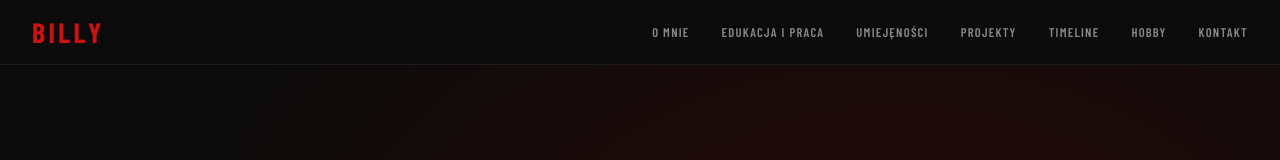
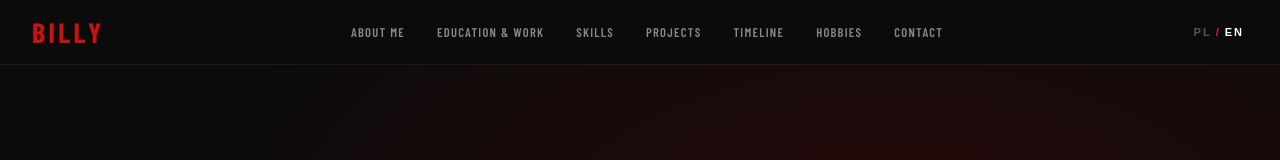
Before and after one commit to Billypl/portfolio, a React (Vite) app: page / in a window 1280 px wide. Shown: the top 160 px of the page. Built offline with nearby package versions, Linux system fonts and the light colour scheme; a web font is replaced by a local one.

Commit message:
add translations pl and eng

```diff
--- a/src/App.jsx
+++ b/src/App.jsx
@@ -9,11 +9,13 @@ import Skills from './sections/Skills'
 import Contact from './sections/Contact'
 import Footer from './sections/Footer'
 import Hobby from './sections/Hobby'
+import { LanguageProvider } from "./context/LanguageContext";
 
 function App() {
 
   return (
     <>
+      <LanguageProvider>
         <Navbar/>
         <div className={style.mainContainer}>
           <Hero/>
@@ -31,9 +33,9 @@ function App() {
           <Wave1 color='var(--dark-red)' width="150px"/>
           <Footer/>
         </div>
+      </LanguageProvider>
     </>
   )
 }
 
 export default App
-// first payment do usunięcia z Wave1 color="var(--content1)" height="150px"/>
--- /dev/null
+++ b/src/components/LanguageToggle.jsx
@@ -0,0 +1,15 @@
+import { useLanguage } from "../context/LanguageContext";
+import styles from "./LanguageToggle.module.css";
+
+export function LanguageToggle() {
+  const { lang, toggleLang } = useLanguage();
+
+  return (
+    <button className={styles.toggle} onClick={toggleLang}
+    aria-label={lang === "pl" ? "Switch to English" : "Przełącz na polski"}>
+        <span className={`${styles.lang} ${lang==="pl" ? styles.active : ""}`}>PL</span>
+        <span className={styles.sep}>/</span>
+        <span className={`${styles.lang} ${lang==="en" ? styles.active : ""}`}>EN</span>
+    </button>
+  );
+}
--- /dev/null
+++ b/src/components/LanguageToggle.module.css
@@ -0,0 +1,19 @@
+.toggle {
+  display: flex;
+  align-items: center;
+  gap: 0;
+  font-size: 11px;
+  letter-spacing: 2px;
+  cursor: pointer;
+  border: none;
+  background: none;
+  padding: 0;
+}
+.toggle .lang {
+  color: #555;
+  transition: color .2s;
+  padding: 2px 4px;
+  font-weight: 900;
+}
+.toggle .lang.active { color: #fff; }
+.toggle .sep { color: #e62222; font-weight: 900; }
--- /dev/null
+++ b/src/context/LanguageContext.jsx
@@ -0,0 +1,31 @@
+import { createContext, useContext, useState, useEffect } from "react";
+import { translations } from "../i18n/translations";
+
+const LanguageContext = createContext();
+
+export function LanguageProvider({ children }) {
+  const [lang, setLang] = useState(() => {
+    const saved = localStorage.getItem("lang");
+    if (saved) return saved;
+    return navigator.language.startsWith("pl") ? "pl" : "en";
+  });
+
+  useEffect(() => {
+    localStorage.setItem("lang", lang);
+    document.documentElement.lang = lang;
+  }, [lang]);
+
+  const t = (path) =>
+    path.split(".").reduce((obj, key) => obj?.[key], translations[lang]) ?? path;
+
+  const toggleLang = () =>
+    setLang((prev) => (prev === "pl" ? "en" : "pl"));
+
+  return (
+    <LanguageContext.Provider value={{ lang, toggleLang, t }}>
+      {children}
+    </LanguageContext.Provider>
+  );
+}
+
+export const useLanguage = () => useContext(LanguageContext);
--- /dev/null
+++ b/src/i18n/translations.js
@@ -0,0 +1,60 @@
+export const translations = {
+  pl: {
+    nav: {
+        aboutme:          "O MNIE",
+        educationandwork: "EDUKACJA I PRACA",
+        skills:           "UMIEJĘTNOŚCI",
+        projects:         "PROJEKTY",
+        timeline:         "TIMELINE",
+        hobby:            "HOBBY",
+        contact:          "KONTAKT",
+    },
+    hero: {
+        greeting: "Cześć, jestem",
+        role:     "Frontend Developer",
+        cta:      "Pobierz CV",
+        scroll:   "Przewiń w dół",
+    },
+    background: {
+        title:      "Profil",
+        education:  "Edukacja",
+        work:       "Doświadczenie",
+        skills:     "Umiejętności",
+        github:     "Projekty na GitHub",
+    },
+    contact: {
+        title:       "Kontakt",
+        description: "Napisz do mnie, chętnie porozmawiam.",
+        send:        "Wyślij wiadomość",
+    },
+  },
+  en: {
+    nav: {
+        aboutme:          "ABOUT ME",
+        educationandwork: "EDUCATION & WORK",
+        skills:           "SKILLS",
+        projects:         "PROJECTS",
+        timeline:         "TIMELINE",
+        hobby:            "HOBBIES",
+        contact:          "CONTACT",
+    },
+    hero: {
+        greeting: "Hi, I'm",
+        role:     "Frontend Developer",
+        cta:      "Download CV",
+        scroll:   "Scroll down",
+    },
+    background: {
+        title:      "Background",
+        education:  "Education",
+        work:       "Work Experience",
+        skills:     "Skills",
+        github:     "GitHub Projects",
+    },
+    contact: {
+        title:       "Contact",
+        description: "Feel free to reach out, I'd love to chat.",
+        send:        "Send message",
+    },
+  },
+};
--- a/src/sections/Navbar.jsx
+++ b/src/sections/Navbar.jsx
@@ -1,37 +1,42 @@
 import { useState } from 'react';
 import styles from './Navbar.module.css';
 import Logo from '../components/Logo';
+import { useLanguage }    from "../context/LanguageContext";
+import { LanguageToggle } from "../components/LanguageToggle";
 
 const links = [
-  { label: "O MNIE",           href: "#aboutme"    },
-  { label: "EDUKACJA I PRACA", href: "#educationandwork"  },
-  { label: "UMIEJĘNOŚCI",      href: "#skills"     },
-  { label: "PROJEKTY",         href: "#projects"   },
-  { label: "TIMELINE",         href: "#timeline"   },
-  { label: "HOBBY",            href: "#hobby"      },
-  { label: "KONTAKT",          href: "#contact"    },
+  { key: "nav.aboutme",          href: "#aboutme"          },
+  { key: "nav.educationandwork", href: "#educationandwork" },
+  { key: "nav.skills",           href: "#skills"           },
+  { key: "nav.projects",         href: "#projects"         },
+  { key: "nav.timeline",         href: "#timeline"         },
+  { key: "nav.hobby",            href: "#hobby"            },
+  { key: "nav.contact",          href: "#contact"          },
 ];
 
 function Navbar() {
   const [isOpen, setIsOpen] = useState(false);
+  const { t } = useLanguage();
 
   return (
     <>
       <nav className={`${styles.navbar} ${isOpen ? styles.open : ""}`}>
         <div className={styles.logo}>BILLY</div>
 
-        {/* Desktop */}
+        {/* Desktop links */}
         <div className={styles.navlink}>
           <ul>
-            {links.map(({ label, href }) => (
+            {links.map(({ key, href }) => (
               <a key={href} href={href}>
-                <li>{label}</li>
+                <li>{t(key)}</li>
               </a>
             ))}
           </ul>
         </div>
 
-        {/* Hamburger / X */}
+        {/* Prawa strona: toggle + hamburger */}
+        <div className={styles.navRight}>
+          <LanguageToggle />
           <button
             className={`${styles.menuBtn} ${isOpen ? styles.menuOpen : ""}`}
             onClick={() => setIsOpen(!isOpen)}
@@ -39,15 +44,16 @@ function Navbar() {
           >
             <span /><span /><span />
           </button>
+        </div>
       </nav>
 
       {/* Mobile overlay */}
       <div className={`${styles.overlay} ${isOpen ? styles.open : ""}`}>
         <Logo className={styles.overlayLogo} />
         <ul className={styles.overlayLinks}>
-          {links.map(({ label, href }, i) => (
+          {links.map(({ key, href }, i) => (
             <li key={href} style={{ "--i": i }}>
-              <a href={href} onClick={() => setIsOpen(false)}>{label}</a>
+              <a href={href} onClick={() => setIsOpen(false)}>{t(key)}</a>
             </li>
           ))}
         </ul>
--- a/src/sections/Navbar.module.css
+++ b/src/sections/Navbar.module.css
@@ -168,3 +168,43 @@ nav {
     .navlink { display: none; }
     .menuBtn { display: flex; }
 }
+
+/* === Nav right (toggle + hamburger) === */
+.navRight {
+  display: flex;
+  align-items: center;
+  gap: 20px;
+}
+
+/* === Language Toggle === */
+.toggle {
+  display: flex;
+  border: 1px solid #2a2a2a;
+  border-radius: 3px;
+  overflow: hidden;
+}
+
+.toggleBtn {
+  padding: 5px 10px;
+  font-family: var(--heading);
+  font-size: 0.65em;
+  font-weight: 900;
+  letter-spacing: 0.12em;
+  color: var(--muted);
+  background: none;
+  border: none;
+  cursor: pointer;
+  transition: all 0.2s;
+}
+
+.toggleBtn.active {
+  background: var(--red);
+  color: #fff;
+}
+
+/* Na mobile toggle zostaje widoczny obok hamburgera */
+@media (max-width: 768px) {
+  .toggle {
+    border-color: #1e1e1e;
+  }
+}
```
Also changed, not shown: src/i18n/index.js (added, +23 -0 lines). Lines whose indentation alone changed are shown as unchanged.
